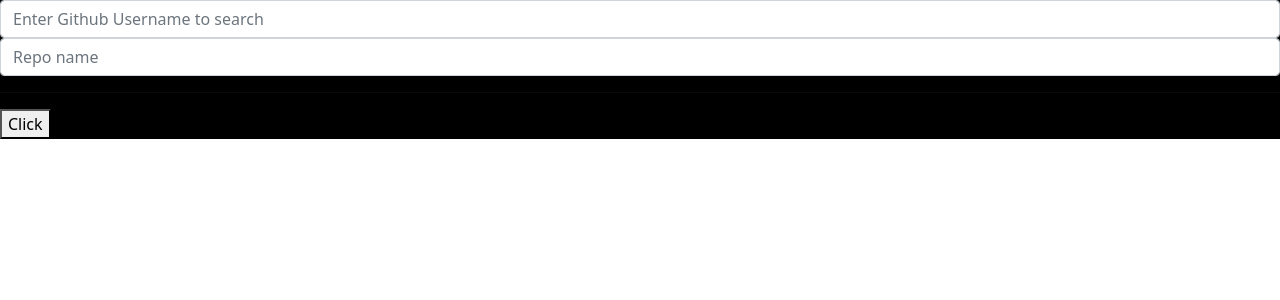
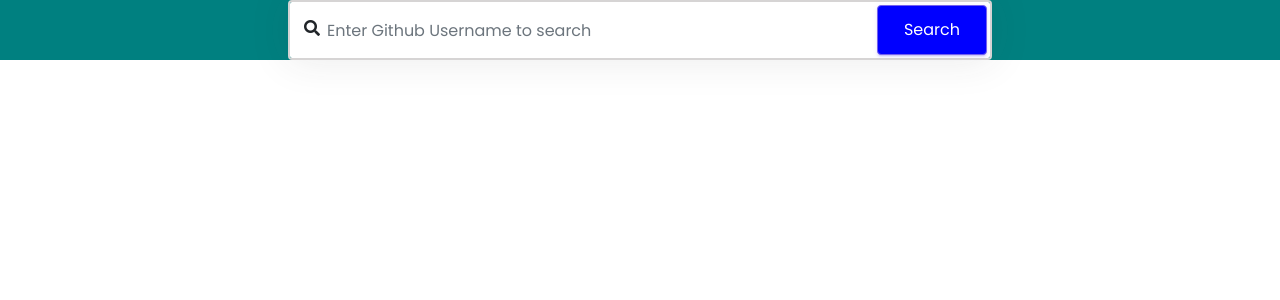
Before and after one commit to CheboiDerrick/github_search, an Angular app: page / in a window 1280 px wide. Shown: the top 300 px of the page. Built offline with nearby package versions, Linux system fonts and the light colour scheme.

Commit message:
styled the user search page-github user component

```diff
--- a/src/app/components/github-users/github-users.component.css
+++ b/src/app/components/github-users/github-users.component.css
@@ -1,10 +1,62 @@
-.body {
-    background-color: #000000
+@import url("https://fonts.googleapis.com/css2?family=Poppins:weight@100;200;300;400;500;600;700;800&display=swap");
+
+body {
+    background-color: #eee;
+    font-family: "Poppins", sans-serif;
+    font-weight: 300
 }
 
-.padding {
+/* .height {
+    height: 100vh
+} */
+
+.search {
+    position: relative;
+    box-shadow: 0 0 40px rgba(51, 51, 51, .1)
+}
+
+.search input {
+    height: 60px;
+    text-indent: 25px;
+    border: 2px solid #d6d4d4
+}
+
+.search input:focus {
+    box-shadow: none;
+    border: 2px solid blue
+}
+
+.search .fa-search {
+    position: absolute;
+    top: 20px;
+    left: 16px
+}
+
+.search button {
+    position: absolute;
+    top: 5px;
+    right: 5px;
+    height: 50px;
+    width: 110px;
+    background: blue
+}
+.body {
+    background-color: #008080;
+    font-family: "Poppins", sans-serif;
+    font-weight: 300
+}
+
+/* .padding {
     padding: 3rem !important;
-    margin-left: 200px
+    margin-left: 200px;
+} */
+
+.card-main{
+    margin:auto;
+    box-shadow: 7px 4px 18px 0px rgba(0,0,0,0.75);
+    -webkit-box-shadow: 7px 4px 18px 0px rgba(0,0,0,0.75);
+    -moz-box-shadow: 7px 4px 18px 0px rgba(0,0,0,0.75);
+
 }
 
 .card-img-top {
--- a/src/app/components/github-users/github-users.component.html
+++ b/src/app/components/github-users/github-users.component.html
@@ -1,19 +1,26 @@
-<div class="body">
-  <form>
+<div class="container-fluid body">
+  <form class="mx-3">
     <div class="form-group">
+      <div class="row height d-flex justify-content-center align-items-center">
+        <div class="col-md-7">
+          <div class="search">
+            <i class="fa fa-search"></i>
             <input
               type="text"
               class="form-control"
-        placeholder="Enter Github Username to search"
               [(ngModel)]="username"
               name="username"
-        (keyup)="search()"
+              placeholder="Enter Github Username to search"
             />
+            <button class="btn btn-primary" (click)="search()">Search</button>
+          </div>
+        </div>
+      </div>
     </div>
   </form>
 
-  <div class="padding" *ngIf='user'>
-    <div class="col-md-8">
+  <div class="padding mx-3" *ngIf="user">
+    <div class="col-md-6 card-main">
       <!-- Column -->
       <div class="card">
         <img
@@ -26,7 +33,7 @@
             <img src="{{ user.avatar_url }}" alt="user" />
           </div>
           <h3 class="m-b-0">{{ user.name }}</h3>
-          <p> {{user.email}}</p>
+          <p>{{ user.email }}</p>
           <p>{{ user.bio }}</p>
           <a
             href="javascript:void(0)"
@@ -57,36 +64,3 @@
       </div>
     </div>
   </div>
-
-  <form>
-    <div class="form-group">
-      <input
-        type="text"
-        class="form-control"
-        placeholder="Repo name"
-        [(ngModel)]="repo_name"
-        name="repo_name"
-        (keyup)="findRepo()"
-      />
-    </div>
-  </form>
-
-  <div *ngFor="let find of found">
-    <p>{{ find.name }}</p>
-    <p>{{ find.description }}</p>
-    <p>{{ find.forks }}</p>
-    <a href="{{ find.html_url }}" target="_blank">REPO LINK</a>
-  </div>
-  <hr />
-
-  <div *ngIf="showAll">
-    <div *ngFor="let repo of repos">
-      <p>Name: {{ repo.name }}</p>
-      <p>Description: {{ repo.description }}</p>
-      <p>Forks: {{ repo.forks }}</p>
-      <a href="{{ repo.html_url }}" target="_blank">REPO LINK</a>
-    </div>
-  </div>
-
-  <button (click)="search()">Click</button>
-</div>
--- a/src/app/components/github-users/github-users.component.ts
+++ b/src/app/components/github-users/github-users.component.ts
@@ -30,10 +30,10 @@ export class GithubUsersComponent implements OnInit {
 
     });
 
-    this._githubService.getRepos(this.repo_name).subscribe((repos: any) => {
-        this.repos = repos.items;
-        console.log(repos.items)
-    });
+    // this._githubService.getUserRepos(this.repo_name).subscribe((repos: any) => {
+    //     this.repos = repos.items;
+    //     console.log(repos.items)
+    // });
   }
 
   findRepo() {
```
Lines whose indentation alone changed are shown as unchanged.
